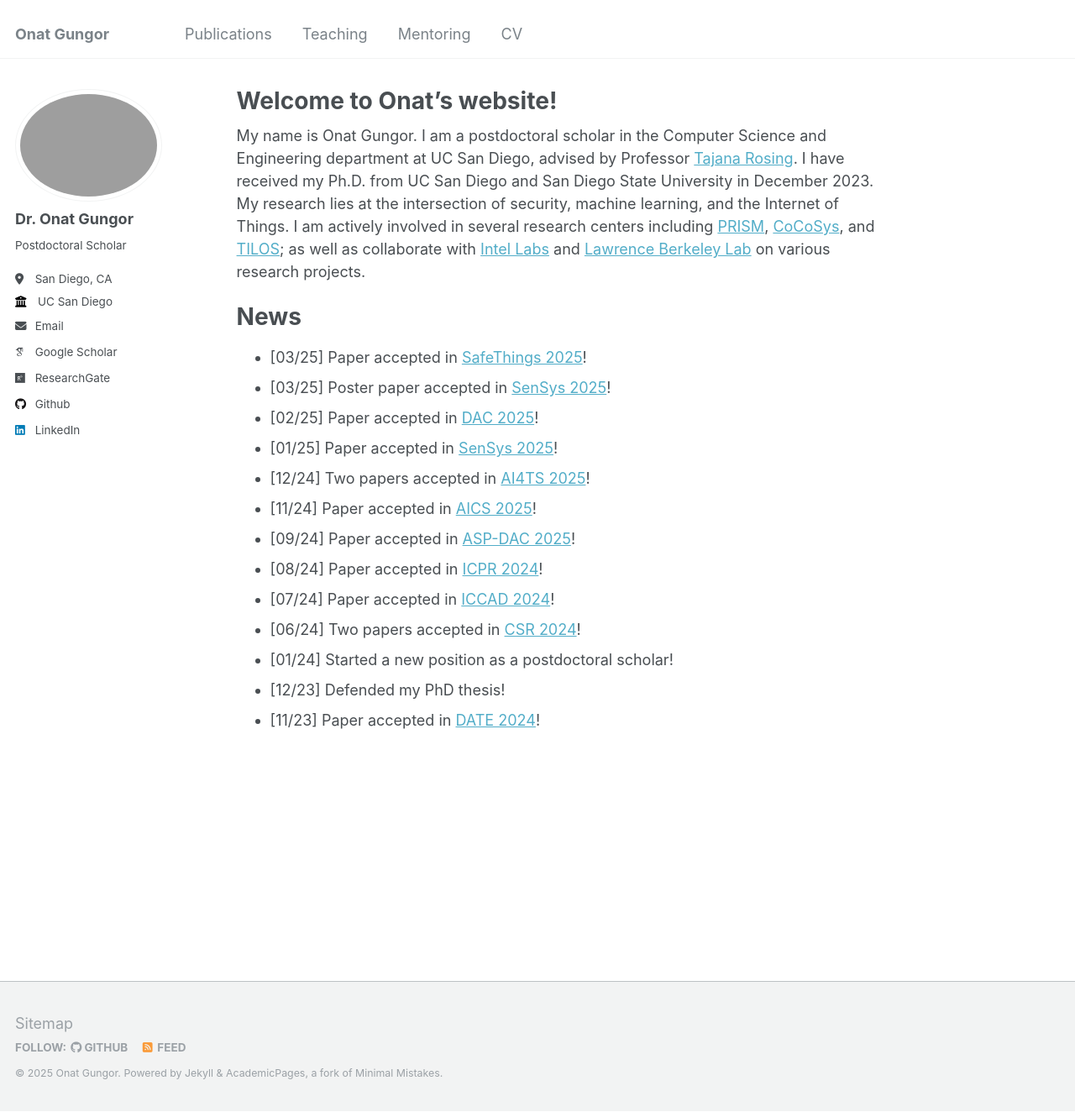
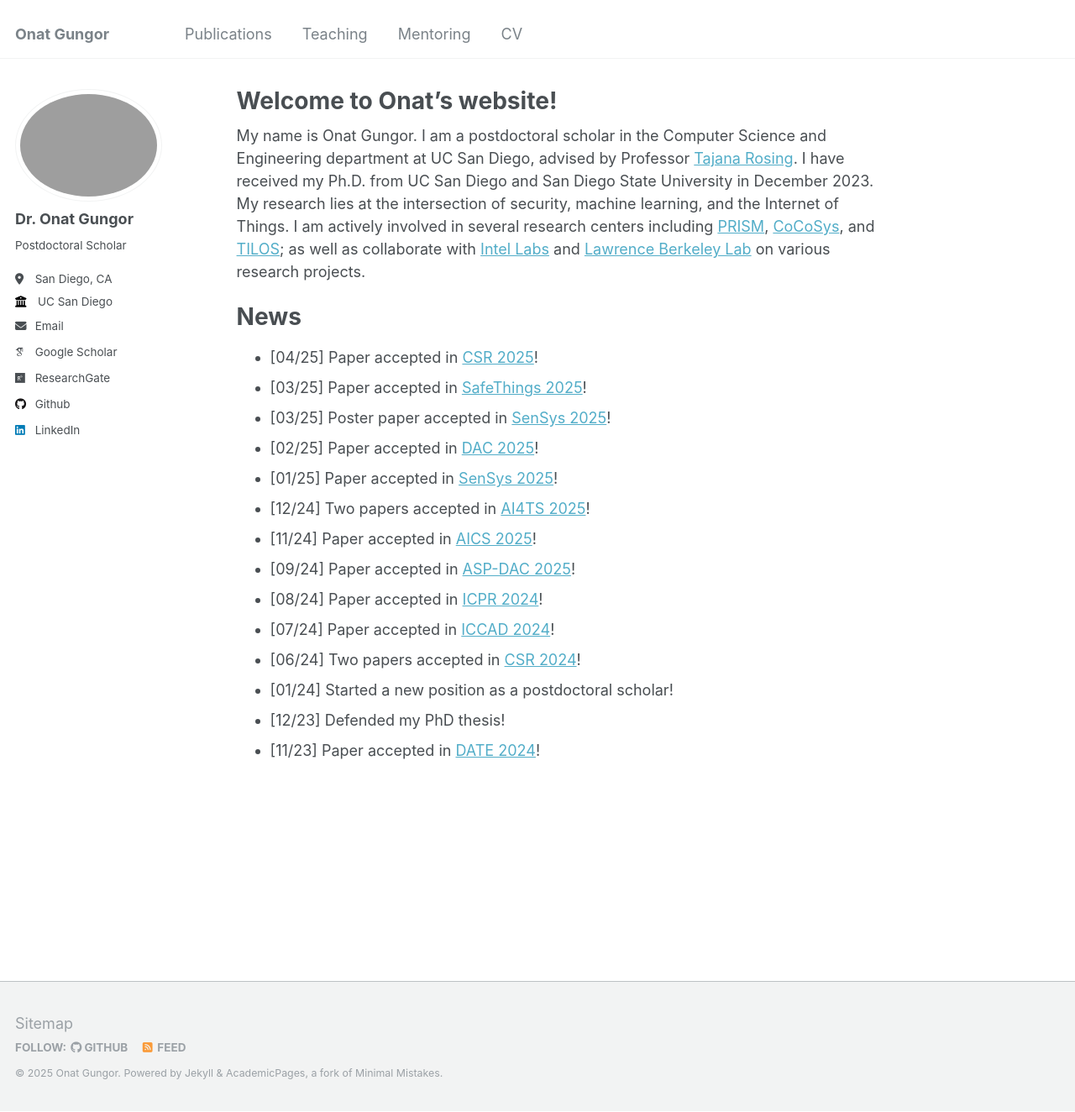
Before and after one commit to onatucsd/onatucsd.github.io, a Jekyll site: the page built from _pages/about.md, in a window 1280 px wide and 1324 px high. Shown: the whole window at 84% size. Built offline with Jekyll 4.4.1, drawn with Linux system fonts in a browser that asks for light colours; some web fonts are replaced.

Commit message:
Update about.md

```diff
--- a/_pages/about.md
+++ b/_pages/about.md
@@ -11,6 +11,7 @@ My name is Onat Gungor. I am a postdoctoral scholar in the Computer Science and
 
 News
 ======
+* [04/25] Paper accepted in [CSR 2025](https://www.ieee-csr.org)!
 * [03/25] Paper accepted in [SafeThings 2025](https://safethings25.ieee-security.org)!
 * [03/25] Poster paper accepted in [SenSys 2025](https://sensys.acm.org/2025)!
 * [02/25] Paper accepted in [DAC 2025](https://www.dac.com)!
```
